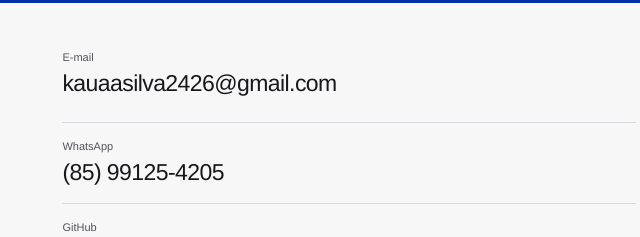
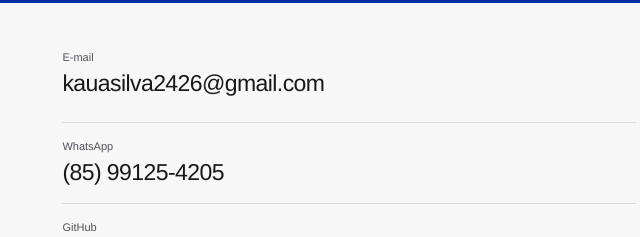
Before and after one commit to kaua-chavesvk/web-curiculo, a plain HTML site: page index.html in a window 1280 px wide. Shown: the part 2476-2713 px from the top of the page, 548-1188 px from the left. Drawn offline with Linux system fonts and the light colour scheme.

Commit message:
Corrige e-mail de contato do currículo

```diff
--- a/index.html
+++ b/index.html
@@ -267,8 +267,8 @@
             </p>
           </div>
           <div class="contact-links">
-            <a href="mailto:kauaasilva2426@gmail.com"
-              ><span>E-mail</span><strong>kauaasilva2426@gmail.com</strong></a
+            <a href="mailto:kauasilva2426@gmail.com"
+              ><span>E-mail</span><strong>kauasilva2426@gmail.com</strong></a
             ><a
               href="https://wa.me/5585991254205"
               target="_blank"
```
Also changed, not shown: 1 other file.
